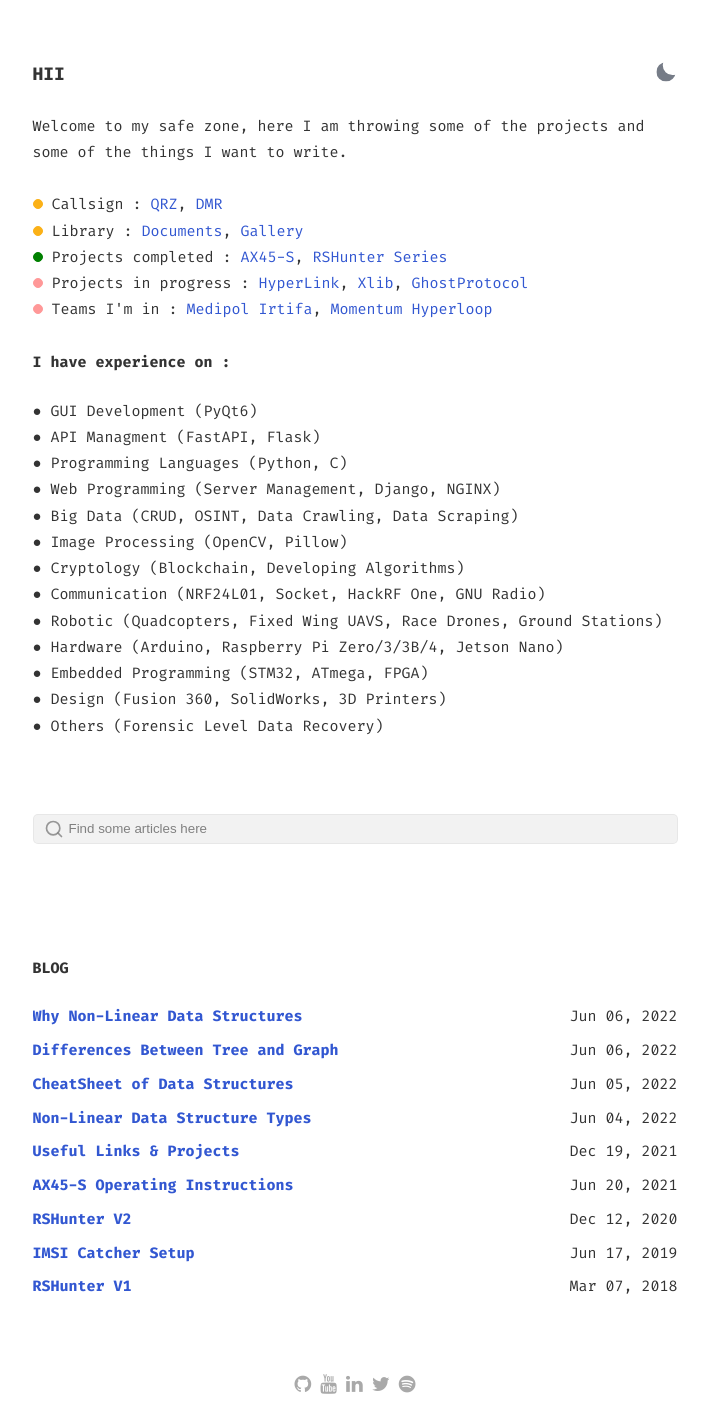
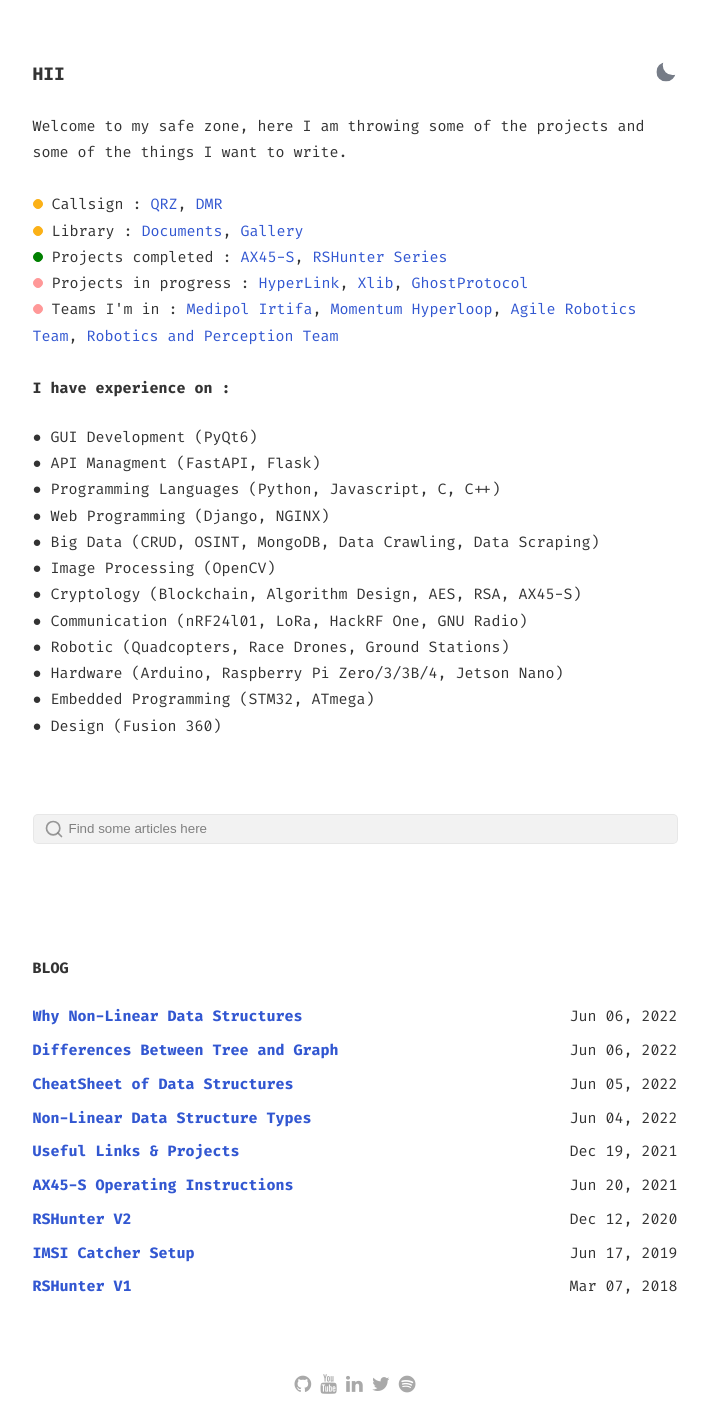
Before and after one commit to x3beche/x3beche.github.io, a Jekyll site: the page built from index.html, in a window 1280 px wide. Shown: the whole page, without its empty margins (285-994 px from the left). Built offline with Jekyll 4.4.1, drawn with Linux system fonts in a browser that asks for light colours.

Commit message:
Update index.html

```diff
--- a/index.html
+++ b/index.html
@@ -18,21 +18,20 @@ layout: default
          <span class="blink_m_yellow"></span> Library : <a href="dictionary/" >Documents</a>, <a href="https://pinterest.com/x3beche/" >Gallery</a><br>
          <span class="blink_m_green"></span> Projects completed : <a href="https://github.com/x3beche/AX45-S">AX45-S</a>, <a>RSHunter Series</a><br>
          <span class="blink_m_red"> </span> Projects in progress : <a href="https://www.hyper-link.net/" >HyperLink</a>, <a href="https://github.com/x3beche/xlib">Xlib</a>, <a href="https://github.com/x3beche/GhostProtocol" >GhostProtocol</a><br>
-         <span class="blink_m_red"> </span> Teams I'm in : <a href="https://irtifa-medipol.github.io/">Medipol Irtifa</a>, <a href="https://github.com/momentum-hyperloop">Momentum Hyperloop</a><br>
+         <span class="blink_m_red"> </span> Teams I'm in : <a href="https://irtifa-medipol.github.io/">Medipol Irtifa</a>, <a href="https://github.com/momentum-hyperloop">Momentum Hyperloop</a>, <a href="https://agile-robotics.github.io/">Agile Robotics Team</a>, <a href="https://www.linkedin.com/company/robotics-and-perception-team/">Robotics and Perception Team</a><br>
          <br><h2>I have experience on :</h2>
          ● GUI Development (PyQt6)
          <br>● API Managment (FastAPI, Flask)
-         <br>● Programming Languages (Python, C)
-         <br>● Web Programming (Server Management, Django, NGINX)
-         <br>● Big Data (CRUD, OSINT, Data Crawling, Data Scraping)
-         <br>● Image Processing  (OpenCV, Pillow)
-         <br>● Cryptology (Blockchain, Developing Algorithms)
-         <br>● Communication (NRF24L01, Socket, HackRF One, GNU Radio)
-         <br>● Robotic (Quadcopters, Fixed Wing UAVS, Race Drones, Ground Stations)
+         <br>● Programming Languages (Python, Javascript, C, C++)
+         <br>● Web Programming (Django, NGINX)
+         <br>● Big Data (CRUD, OSINT, MongoDB, Data Crawling, Data Scraping)
+         <br>● Image Processing  (OpenCV)
+         <br>● Cryptology (Blockchain, Algorithm Design, AES, RSA, AX45-S)
+         <br>● Communication (nRF24l01, LoRa, HackRF One, GNU Radio)
+         <br>● Robotic (Quadcopters, Race Drones, Ground Stations)
          <br>● Hardware (Arduino, Raspberry Pi Zero/3/3B/4, Jetson Nano)
-         <br>● Embedded Programming (STM32, ATmega, FPGA)
-         <br>● Design (Fusion 360, SolidWorks, 3D Printers)
-         <br>● Others (Forensic Level Data Recovery)
+         <br>● Embedded Programming (STM32, ATmega)
+         <br>● Design (Fusion 360)
     </div>
 </section>
 
```
